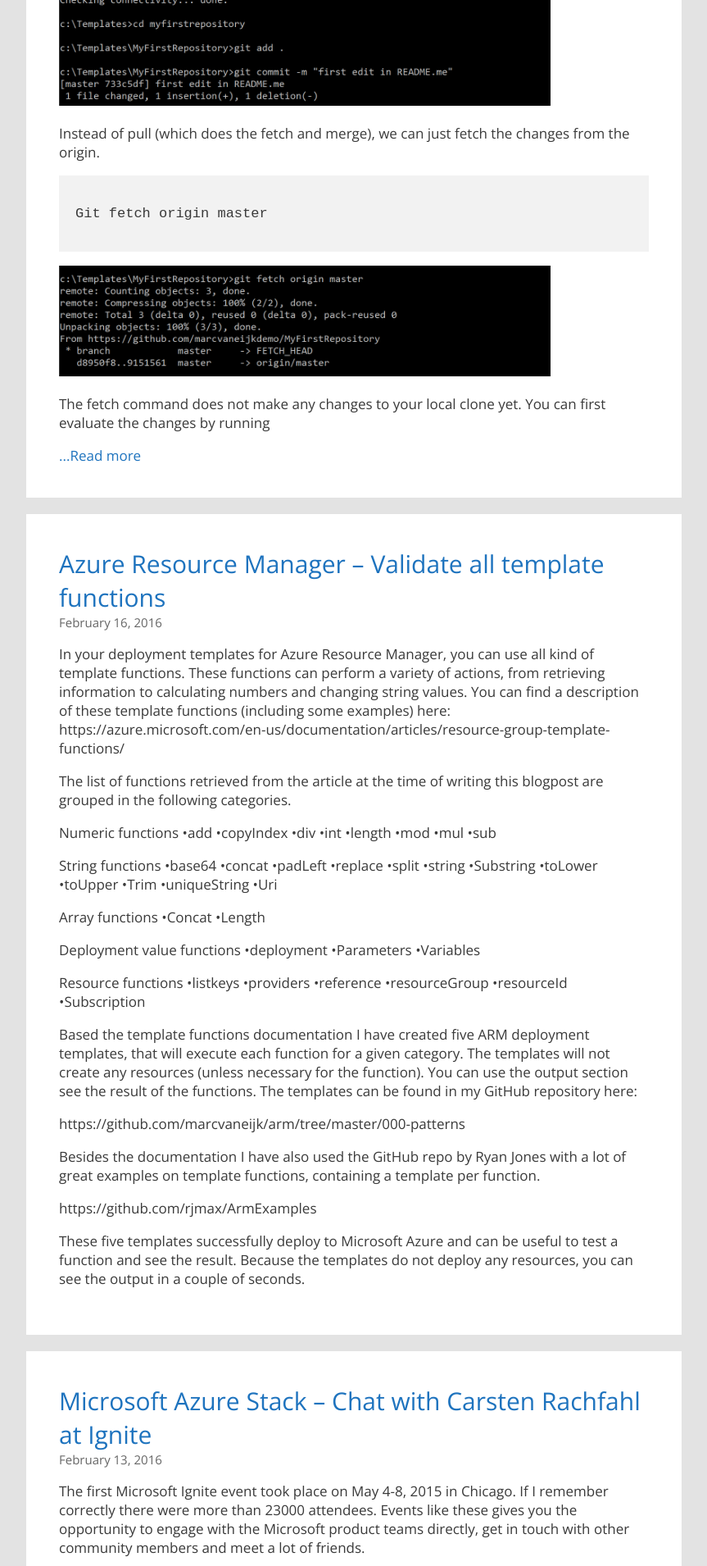
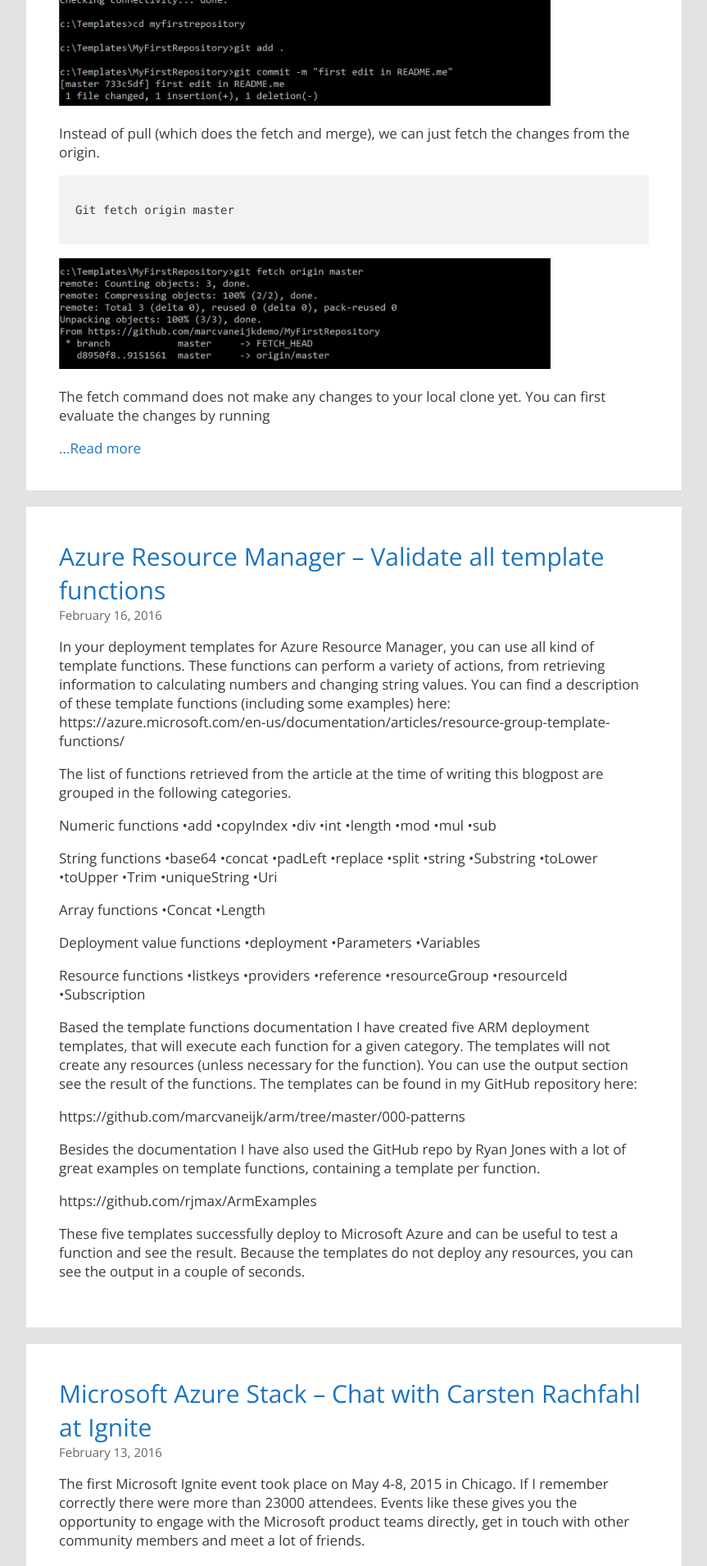
Before and after one commit to marcvaneijk/marcvaneijk.old, a Jekyll site: the page built from index.html, in a window 1280 px wide. Shown: the part 748-2658 px from the top of the page at 82% size, without its empty margins (58-921 px from the left). Built offline with Jekyll 4.4.1, drawn with Linux system fonts in a browser that asks for light colours; nearby versions of some CDN libraries; the list of posts is cut into pages by our own code.

Commit message:
Update code.css

```diff
--- a/css/code.css
+++ b/css/code.css
@@ -1,7 +1,8 @@
 /* single word in normal text */
 code {
   background-color:  #f2f2f2;
-  font-family: 12px Consolas, "Liberation Mono", Menlo, Courier, monospace;
+  font-family: Consolas, "Liberation Mono", Menlo, Courier, monospace;
+  font-size: 14px;
 }
 
 /* codeblock */
@@ -9,5 +10,6 @@ code {
 .highlight  {
   background: #f2f2f2;
   padding: 10px;
-  font-family: 12px Consolas, "Liberation Mono", Menlo, Courier, monospace;
+  font-family: Consolas, "Liberation Mono", Menlo, Courier, monospace;
+  font-size: 14px;
 }
```
